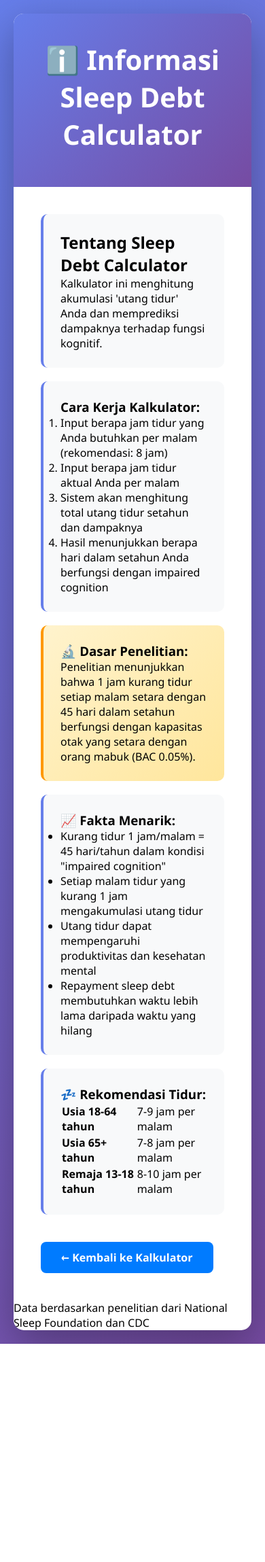
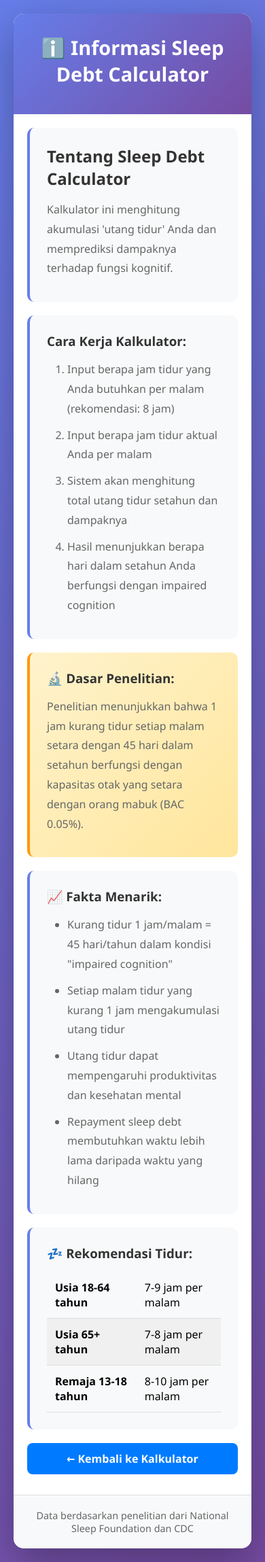
Before and after one commit to AyuLestari0405/flask1, a Flask app: page /sleep-debt/info in a window 390 px wide. Shown: the whole page at 68% size. Before the commit the page ends 1977 px from the top, so only its background shows below. Run offline with Flask 3, Linux system fonts and the light colour scheme.

Commit message:
Refactor CSS styles for improved layout and design

```diff
--- a/static/sleep_debt/style.css
+++ b/static/sleep_debt/style.css
@@ -41,6 +41,7 @@ body {
     padding: 40px;
 }
 
+/* Form Styles */
 .form-group {
     margin-bottom: 30px;
 }
@@ -87,6 +88,7 @@ body {
     font-size: 0.9em;
 }
 
+/* Button Styles */
 .btn-calculate,
 .btn-info,
 .btn-reset,
@@ -143,6 +145,7 @@ body {
     background-color: #0056b3;
 }
 
+/* Results Section */
 .results {
     animation: slideIn 0.5s ease;
 }
@@ -178,6 +181,7 @@ body {
     line-height: 1.6;
 }
 
+/* Stats Grid */
 .stats-grid {
     display: grid;
     grid-template-columns: repeat(auto-fit, minmax(250px, 1fr));
@@ -241,6 +245,7 @@ body {
     color: rgba(255, 255, 255, 0.8);
 }
 
+/* Info Boxes */
 .info-box {
     background-color: #f8f9fa;
     padding: 25px;
@@ -253,3 +258,114 @@ body {
     background: linear-gradient(135deg, #fff3cd 0%, #ffe69c 100%);
     border-left-color: #ff9800;
 }
+
+.info-box h2,
+.info-box h3 {
+    color: #333;
+    margin-bottom: 15px;
+}
+
+.info-box p,
+.info-box li {
+    color: #666;
+    line-height: 1.8;
+    margin-bottom: 10px;
+}
+
+.info-box ul {
+    margin-left: 30px;
+}
+
+.info-box ol {
+    margin-left: 30px;
+}
+
+/* Info Table */
+.info-table {
+    width: 100%;
+    border-collapse: collapse;
+    margin-top: 15px;
+}
+
+.info-table tr {
+    border-bottom: 1px solid #ddd;
+}
+
+.info-table td {
+    padding: 12px;
+    text-align: left;
+}
+
+.info-table tr:nth-child(even) {
+    background-color: #f0f0f0;
+}
+
+/* Analysis Box */
+.analysis-box {
+    background-color: #e7f3ff;
+    padding: 25px;
+    border-radius: 10px;
+    margin: 30px 0;
+    border-left: 4px solid #17a2b8;
+}
+
+.analysis-box h3 {
+    color: #17a2b8;
+    margin-bottom: 15px;
+}
+
+.analysis-box p {
+    color: #333;
+    line-height: 1.8;
+}
+
+/* Footer */
+footer {
+    background-color: #f8f9fa;
+    padding: 20px;
+    text-align: center;
+    color: #666;
+    font-size: 0.9em;
+    border-top: 1px solid #ddd;
+}
+
+/* Responsive */
+@media (max-width: 768px) {
+    .header {
+        padding: 30px 20px;
+    }
+
+    .header h1 {
+        font-size: 1.8em;
+    }
+
+    .subtitle {
+        font-size: 1em;
+    }
+
+    .content {
+        padding: 20px;
+    }
+
+    .stats-grid {
+        grid-template-columns: 1fr;
+    }
+
+    .shock-text {
+        font-size: 1.1em;
+    }
+
+    .stat-value {
+        font-size: 2em;
+    }
+
+    .btn-calculate,
+    .btn-info,
+    .btn-reset,
+    .btn-back {
+        display: block;
+        width: 100%;
+        margin-right: 0;
+        margin-bottom: 10px;
+    }
+}
```
